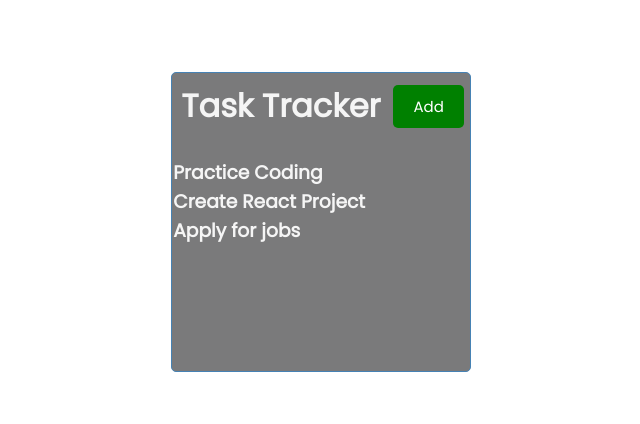
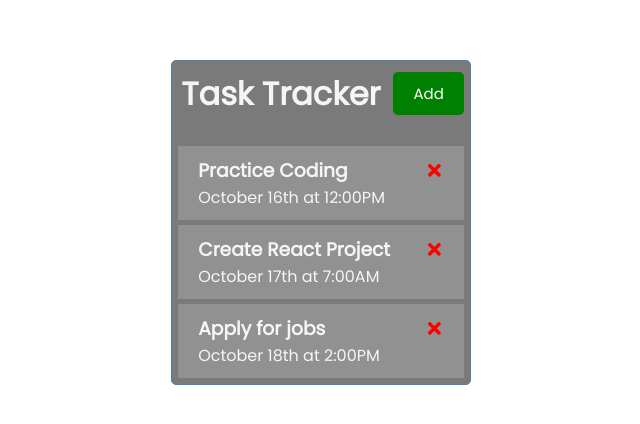
Before and after one commit to traviscult/task-tracker, a React (Create React App) app: page / in a window 1280 px wide. Shown: the part 178-602 px from the top of the page, without its empty margins (319-959 px from the left). Built offline with nearby package versions, Linux system fonts and the light colour scheme.

Commit message:
created task component and added react icon

```diff
--- a/package.json
+++ b/package.json
@@ -8,6 +8,7 @@
     "@testing-library/user-event": "^13.5.0",
     "react": "^18.2.0",
     "react-dom": "^18.2.0",
+    "react-icons": "^4.6.0",
     "react-scripts": "5.0.1",
     "web-vitals": "^2.1.4"
   },
--- /dev/null
+++ b/src/components/Task.js
@@ -0,0 +1,13 @@
+import React from "react";
+import { FaTimes } from "react-icons/fa";
+
+export const Task = ({ task }) => {
+  return (
+    <div className="task">
+      <h3>
+        {task.text} <FaTimes style={{ color: "red", cursor: "pointer" }} />
+      </h3>
+      <p>{task.day}</p>
+    </div>
+  );
+};
--- a/src/components/Tasks.js
+++ b/src/components/Tasks.js
@@ -1,10 +1,11 @@
 import React from "react";
+import { Task } from "./Task";
 
 export const Tasks = ({ tasks }) => {
   return (
     <>
       {tasks.map((task) => (
-        <h3 key={task.id}>{task.text}</h3>
+        <Task key={task.id} task={task} />
       ))}
     </>
   );
```
Also changed, not shown: 1 other file (tests, documents, lock files or other folders).
